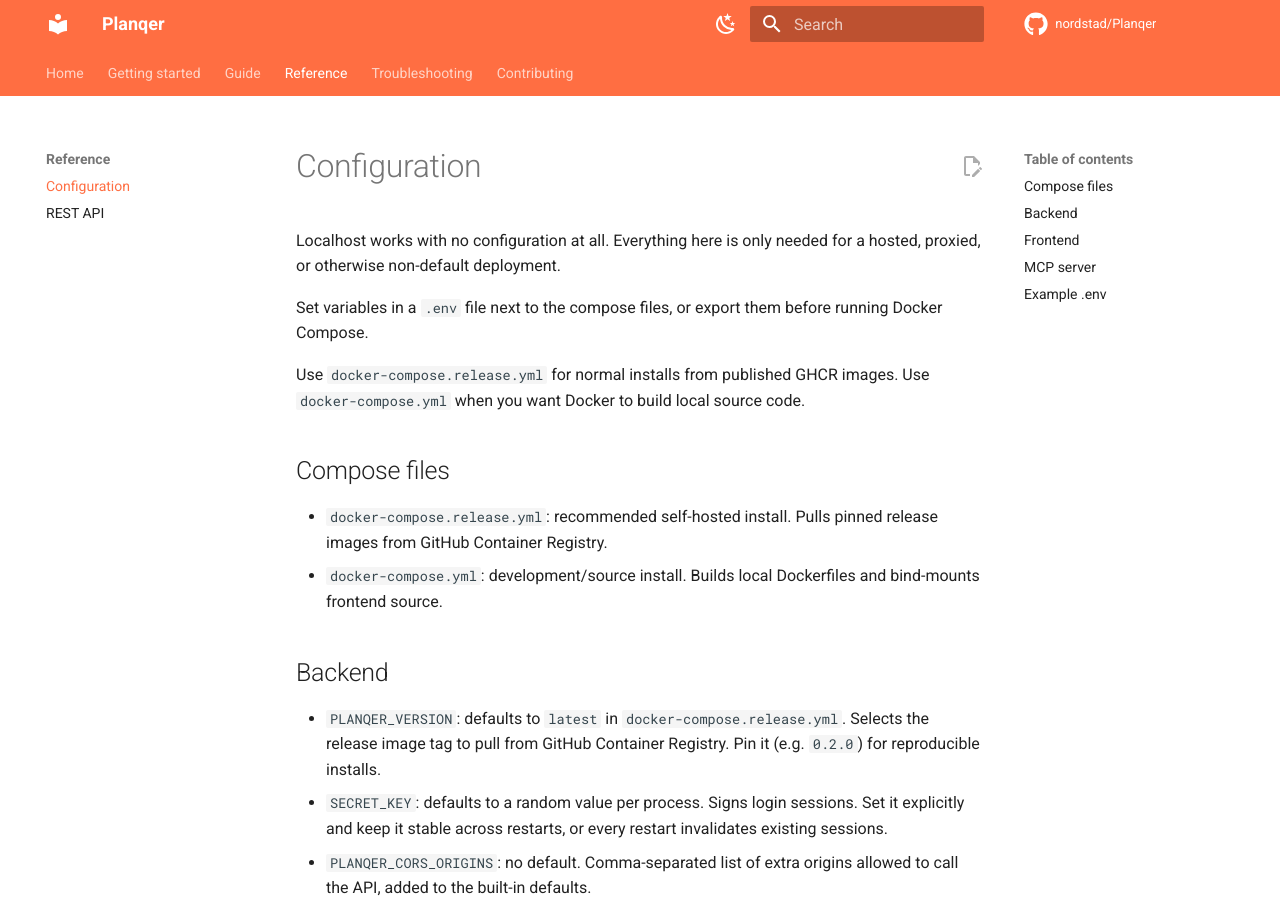
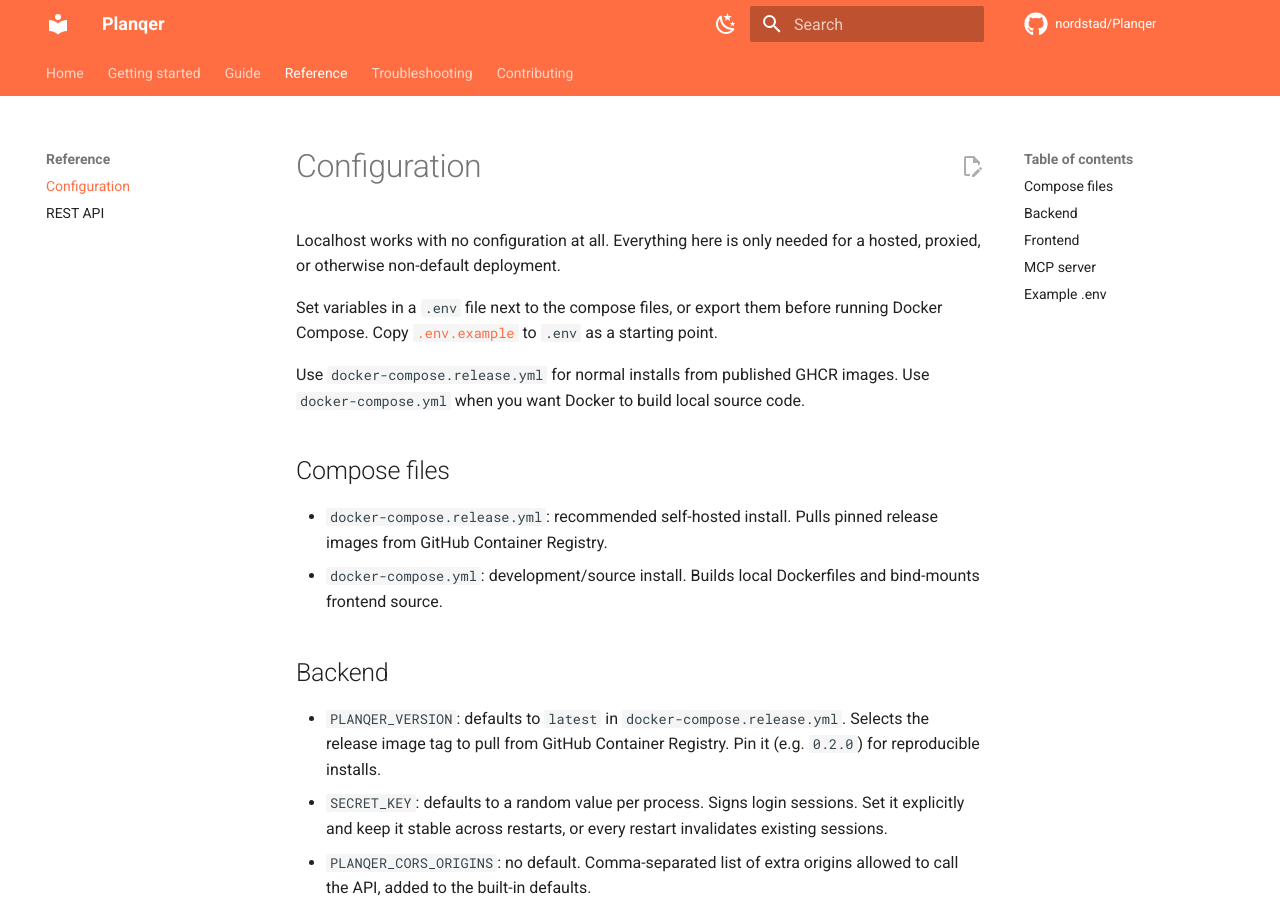
Before and after one commit to nordstad/Planqer, an MkDocs documentation site: the page built from docs/reference/configuration.md, in a window 1280 px wide and 900 px high. Built offline with MkDocs 1.6.1 and Material for MkDocs 9.7.7, drawn with Linux system fonts in a browser that asks for light colours; comment, search, counter and statistics services are not loaded.

Commit message:
Add .env.example template, wire CORS origins into release compose, fix README wording [skip ci]

```diff
--- a/docker-compose.release.yml
+++ b/docker-compose.release.yml
@@ -7,6 +7,12 @@
     environment:
       # Set to keep login sessions valid across container restarts.
       - SECRET_KEY=${SECRET_KEY:-}
+      # Comma-separated origins allowed to call the API, in addition to
+      # localhost/127.0.0.1. Set this to the address(es) you reach Planqer on
+      # (e.g. http://192.168.1.50:3001,https://planqer.example.com) or the
+      # browser silently loses the ability to log in or register - the
+      # request is just CORS-blocked.
+      - PLANQER_CORS_ORIGINS=${PLANQER_CORS_ORIGINS:-}
     volumes:
       # Local accounts + saved projects, on your own instance.
       - backend_data:/app/backend/data
--- a/docs/reference/configuration.md
+++ b/docs/reference/configuration.md
@@ -4,7 +4,8 @@
 for a hosted, proxied, or otherwise non-default deployment.
 
 Set variables in a `.env` file next to the compose files, or export them before
-running Docker Compose.
+running Docker Compose. Copy [`.env.example`](https://github.com/nordstad/Planqer/blob/main/.env.example)
+to `.env` as a starting point.
 
 Use `docker-compose.release.yml` for normal installs from published GHCR
 images. Use `docker-compose.yml` when you want Docker to build local source
```
Also changed, not shown: README.md (+13 -1 lines), 1 other file.
